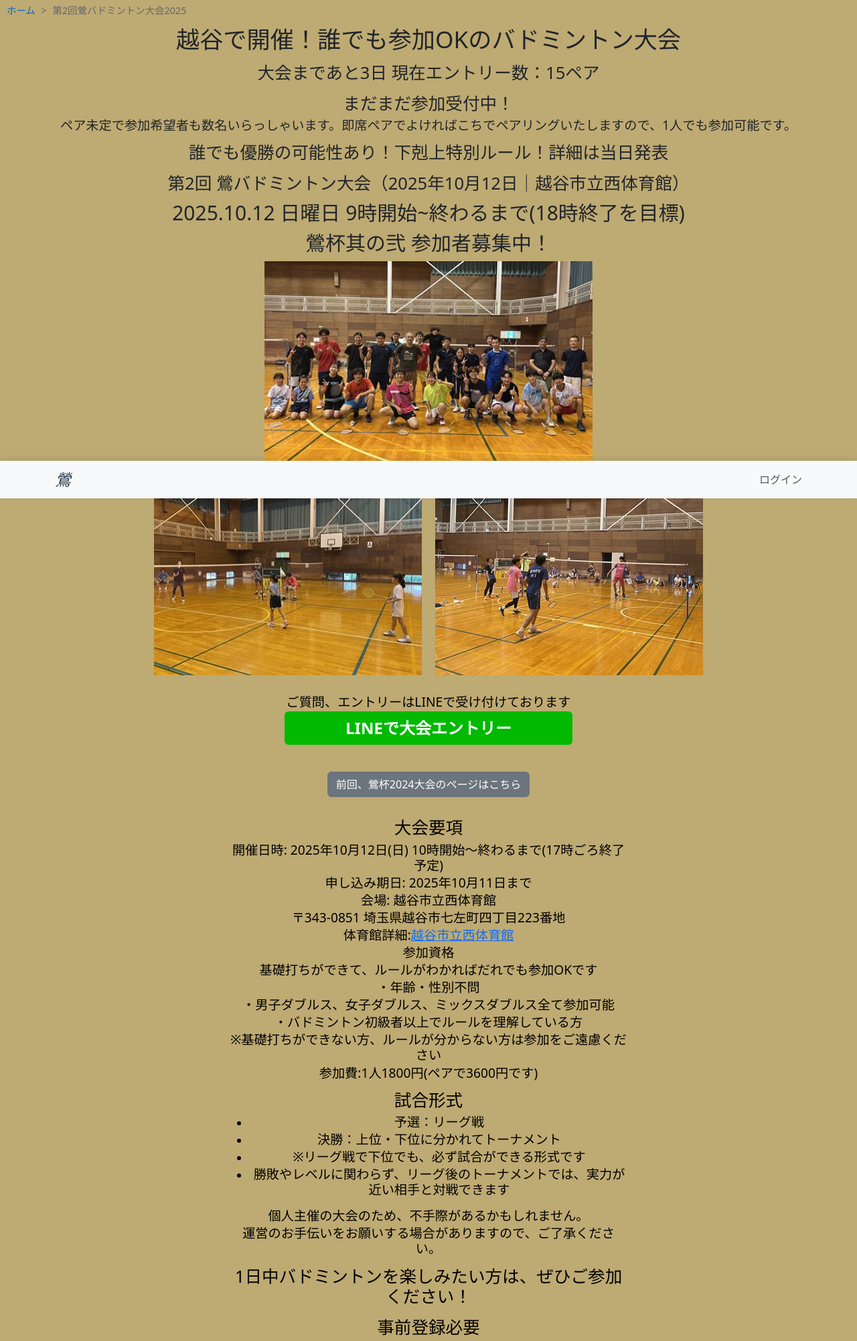
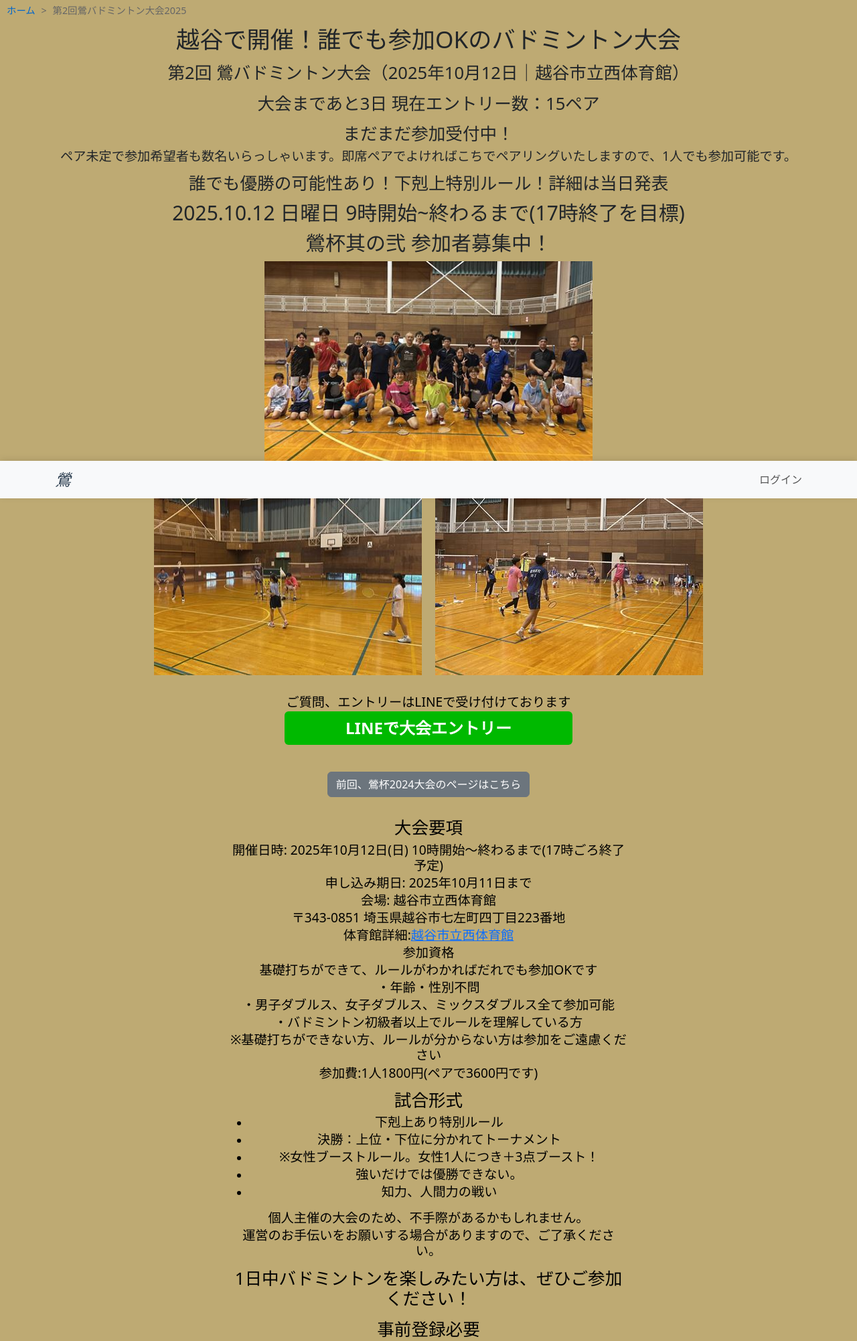
Before and after one commit to UGUIS8020/uguis-bad, a Flask app: page /tournament/uguis2025_tournament in a window 1280 px wide. Shown: the part 56-2058 px from the top of the page at 67% size. Run offline with Flask 3, Linux system fonts and the light colour scheme; some libraries are stand-ins or nearby versions.

Commit message:
新越谷02

```diff
--- a/templates/tournament/uguis2025_tournament.html
+++ b/templates/tournament/uguis2025_tournament.html
@@ -357,12 +357,13 @@ img:not(.avatar-ig img) {
 </div>
 
 <h1>越谷で開催！誰でも参加OKのバドミントン大会</h1>
+<h2>第2回 鶯バドミントン大会（2025年10月12日｜越谷市立西体育館）</h2>
 <h2>大会まであと3日 現在エントリー数：15ペア</h2>
 <h2>まだまだ参加受付中！</h2>
 <h3>ペア未定で参加希望者も数名いらっしゃいます。即席ペアでよければこちでペアリングいたしますので、1人でも参加可能です。</h3>
 <h2>誰でも優勝の可能性あり！下剋上特別ルール！詳細は当日発表</h2>
-<h2>第2回 鶯バドミントン大会（2025年10月12日｜越谷市立西体育館）</h2>
-<div class="boxtop">2025.10.12 日曜日 9時開始~終わるまで(18時終了を目標)</div>
+
+<div class="boxtop">2025.10.12 日曜日 9時開始~終わるまで(17時終了を目標)</div>
 <div class="boxtop">鶯杯其の弐 参加者募集中！</div>
 
 <!-- <div class="container02">
@@ -433,10 +434,11 @@ img:not(.avatar-ig img) {
 </div>
 <div class="container04">
     <ul>
-        <li><h3>予選：リーグ戦</h3></li>
+        <li><h3>下剋上あり特別ルール</h3></li>
         <li><h3>決勝：上位・下位に分かれてトーナメント</h3></li>
-        <li><h3>※リーグ戦で下位でも、必ず試合ができる形式です</h3></li>
-        <li><h3>勝敗やレベルに関わらず、リーグ後のトーナメントでは、実力が近い相手と対戦できます</h3></li>
+        <li><h3>※女性ブーストルール。女性1人につき＋3点ブースト！</h3></li>
+        <li><h3>強いだけでは優勝できない。</h3></li>
+        <li><h3>知力、人間力の戦い</h3></li>
     </ul>
 
     <h3>個人主催の大会のため、不手際があるかもしれません。</h3>
```
